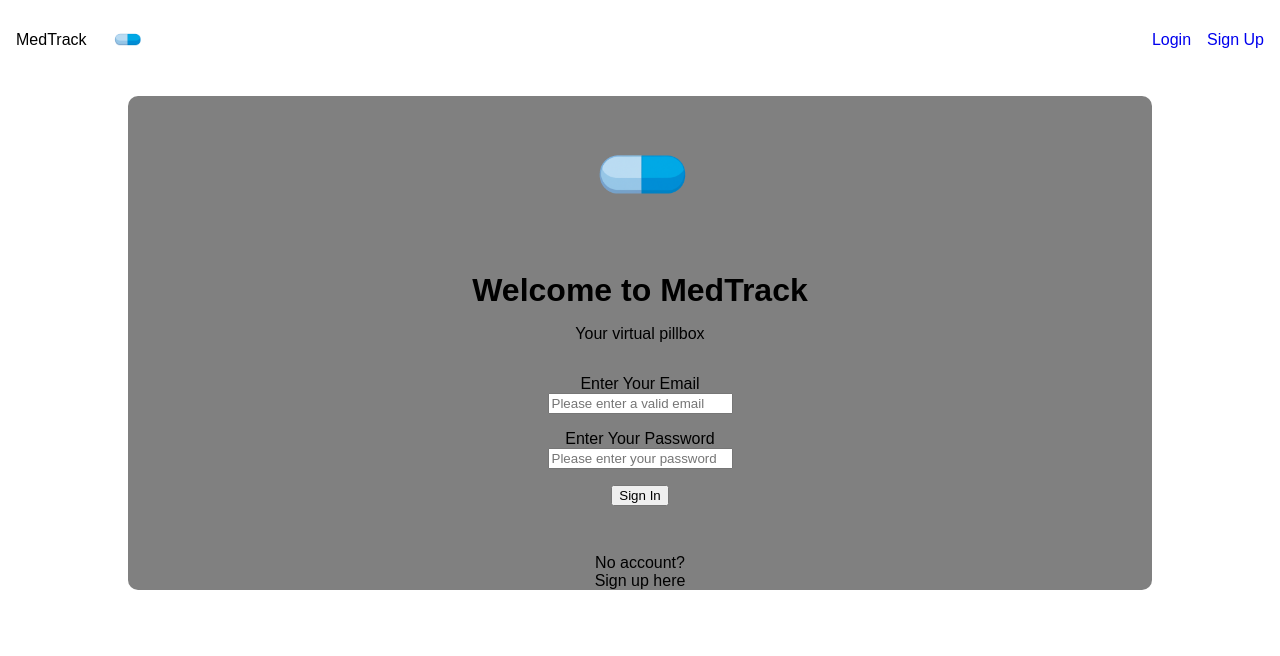
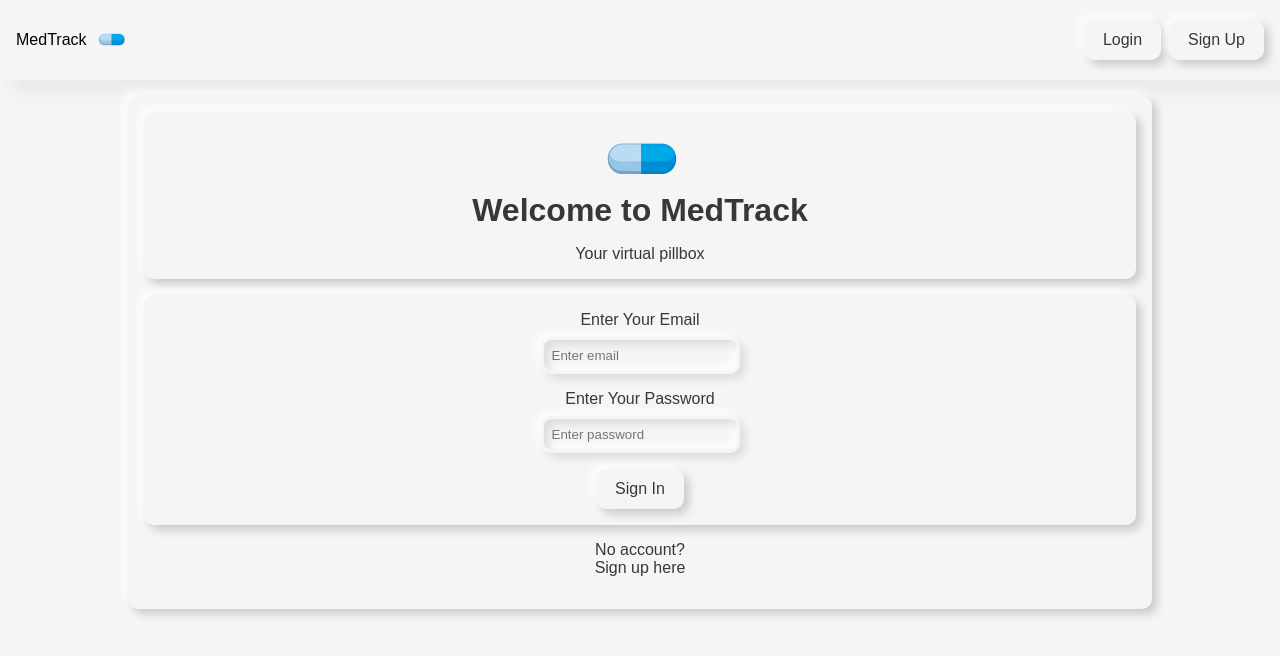
Before and after one commit to ryeetc/capstone-client, a React (Create React App) app: page / in a window 1280 px wide. Shown: the top 656 px of the page. Built offline with nearby package versions, Linux system fonts and the light colour scheme.

Commit message:
styling for landing and register and header

```diff
--- a/src/App.scss
+++ b/src/App.scss
@@ -5,6 +5,7 @@
 body{
     margin: 0;
     font-family: Arial, Helvetica, sans-serif;
+    background-color: #f5f5f5;
 }
 
 a {
--- a/src/components/header/Header.js
+++ b/src/components/header/Header.js
@@ -22,9 +22,9 @@ const Header = () => {
                     <img src={Logo} alt="Logo" className="header__logo"></img>
                 </div>
                 <nav className="header__nav">
-                    <NavLink to="/profile">Profile</NavLink>
-                    <NavLink to="/add">Add Med</NavLink>
-                    <NavLink to="/" onClick={handleLogout}>Logout</NavLink>
+                    <NavLink className="nav__link" to="/profile">Profile</NavLink>
+                    <NavLink className="nav__link" to="/add">Add Med</NavLink>
+                    <NavLink className="nav__link" to="/" onClick={handleLogout}>Logout</NavLink>
                 </nav>
             </header>
         )
@@ -38,8 +38,8 @@ const Header = () => {
                     <img src={Logo} alt="Logo" className="header__logo"></img>
                 </div>
                 <nav className="header__nav">
-                    <NavLink to="/">Login</NavLink>
-                    <NavLink to="/register">Sign Up</NavLink>
+                    <NavLink className="nav__link" to="/">Login</NavLink>
+                    <NavLink className="nav__link" to="/register">Sign Up</NavLink>
                 </nav>
             </header>
         )
--- a/src/components/header/Header.scss
+++ b/src/components/header/Header.scss
@@ -4,6 +4,9 @@
     align-items: center;
     padding: 1rem;
     overflow: hidden;
+    background-color: #f5f5f5;
+    box-shadow: 12px 12px 16px 0 rgba(0, 0, 0, 0.05);
+
 
     &__profile {
         display: flex;
@@ -14,8 +17,7 @@
     &__left {
         display: flex;
         align-items: center;
-        gap: 1rem;
-        width: 20rem;
+        width: 40%;
     }
 
     &__logo {
@@ -25,8 +27,30 @@
 
     &__nav {
         display: flex;
+        text-align: center;
         justify-content: right;
-        gap: 1rem;
-        width: 20rem;
+        align-items: center;
+        gap: 0.5rem;
+        width: 60%;
     }
 }
+
+.nav__link {
+    padding: 0.5rem 1rem;
+    border: none;
+    border-radius: 10px;
+    background-color: #f5f5f5;
+    color:#353839;
+    font-size: 1rem;
+    border: 3px solid #f5f5f5;
+    box-shadow:
+    5px 5px 10px 0 rgba(0, 0, 0, 0.18),
+    -5px -5px 10px 0 rgba(255, 255, 255, 0.8);
+    &:hover {
+        box-shadow:
+            inset 5px 5px 10px 0 rgba(0, 0, 0, 0.1),
+            inset -5px -5px 10px 0 rgba(255, 255, 255, 0.8),
+            1px 1px 5px 0 rgba(0, 0, 0, 0.18),
+            -1px -1px 5px 0 rgba(255, 255, 255, 0.8);
+        }
+}
--- a/src/pages/landing/Landing.js
+++ b/src/pages/landing/Landing.js
@@ -7,6 +7,10 @@ import Header from "../../components/header/Header"
 const Landing = () => {
 
     const navigate = useNavigate()
+
+    const toSignup = () => {
+        navigate("/register")
+    }
 
     const handleLoginClick = (event) => {
         event.preventDefault()
@@ -39,14 +43,14 @@ const Landing = () => {
                 </div>
                 <form className="landing__form" onSubmit={handleLoginClick}>
                     <label className="landing__form--label"> Enter Your Email
-                        <input name="email" className="landing__form--input" placeholder="Please enter a valid email"></input>
+                        <input name="email" className="landing__form--input" placeholder="Enter email"></input>
                     </label>
                     <label className="landing__form--label"> Enter Your Password
-                        <input name="password" className="landing__form--input" placeholder="Please enter your password"></input>
+                        <input name="password" className="landing__form--input" placeholder="Enter password"></input>
                     </label>
                     <button className="landing__form--button" >Sign In</button>
                 </form>
-                <div className="landing__cta">
+                <div className="landing__cta" onClick={toSignup}>
                     <span className="landing__cta--label">No account?</span>
                     <span className="landing__cta--label">Sign up here</span>
                 </div>
--- a/src/pages/landing/Landing.scss
+++ b/src/pages/landing/Landing.scss
@@ -1,23 +1,37 @@
 .landing {
-    background-color: grey;
+    background-color: #f5f5f5;
     border-radius: 10px;
     margin: 1rem 10% 0rem 10%;
+    color: 	#353839;
+    padding: 1rem;
+    box-shadow:
+    5px 5px 10px 0 rgba(0, 0, 0, 0.18),
+    -5px -5px 10px 0 rgba(255, 255, 255, 0.8);
 
     &__top {
         display: flex;
+        padding: 1rem;
         flex-direction: column;
         align-items: center;
-        margin-bottom: 2rem;
+        margin-bottom: 1rem;
+        border-radius: 10px;
         gap: 1rem;
+        box-shadow:
+        5px 5px 10px 0 rgba(0, 0, 0, 0.18),
+        -5px -5px 10px 0 rgba(255, 255, 255, 0.8);
     }
 
     &__logo {
-        width: 10rem;
+        margin-top: -2rem;
+        width: 8rem;
         border-radius: 50%;
     }
 
     &__welcome{
         margin: 0rem;
+        margin-top: -3rem;
+        text-align: center;
+
     }
 
     &__intro {
@@ -25,22 +39,69 @@
     }
 
     &__form {
+        box-shadow:
+    5px 5px 10px 0 rgba(0, 0, 0, 0.18),
+    -5px -5px 10px 0 rgba(255, 255, 255, 0.8);
+        padding: 1rem;
+        gap: 1rem;
+        border-radius: 10px;
         display: flex;
         flex-direction: column;
         align-items: center;
-        gap: 1rem;
     }
 
     &__cta {
+        padding: 1rem;
         display: flex;
         flex-direction: column;
-        margin-top: 3rem;
         align-items: center;
+
     }
 }
 
-label{
+.landing__form--label{
+    border-radius: 10px;
     display: flex;
     flex-direction: column;
     align-items: center;
 }
+
+.landing__form--input {
+    margin-top: 0.5rem;
+    background-color: #f5f5f5;
+    border-radius: 10px;
+    padding: 0.5rem;
+    border: none;
+    color:#353839;
+    border: 3px solid #f5f5f5;
+    box-shadow:
+    inset 5px 5px 10px 0 rgba(0, 0, 0, 0.1),
+    inset -5px -5px 10px 0 rgba(255, 255, 255, 0.8),
+    5px 5px 10px 0 rgba(0, 0, 0, 0.1),
+        -5px -5px 10px 0 rgba(255, 255, 255, 0.8);
+
+}
+
+.landing__form--button {
+    padding: 0.5rem 1rem;
+    border: none;
+    border-radius: 10px;
+    background-color: #f5f5f5;
+    color:#353839;
+    font-size: 1rem;
+    border: 3px solid #f5f5f5;
+    box-shadow:
+    5px 5px 10px 0 rgba(0, 0, 0, 0.18),
+    -5px -5px 10px 0 rgba(255, 255, 255, 0.8);
+    &:hover {
+        box-shadow:
+    inset 5px 5px 10px 0 rgba(0, 0, 0, 0.1),
+    inset -5px -5px 10px 0 rgba(255, 255, 255, 0.8),
+    1px 1px 5px 0 rgba(0, 0, 0, 0.18),
+    -1px -1px 5px 0 rgba(255, 255, 255, 0.8);
+    }
+}
+
+.landing__cta {
+    cursor: pointer;
+}
--- a/src/pages/register/Register.js
+++ b/src/pages/register/Register.js
@@ -48,19 +48,19 @@ const Register = () => {
                 </div>
                 <form className="register__form" onSubmit={handleRegisterClick}>
                     <label className="register__form--label"> Enter Your Email
-                        <input name="email" className="register__form--input" placeholder="Please enter a valid email"></input>
+                        <input name="email" className="register__form--input" placeholder="Enter email"></input>
                     </label>
                     <label className="register__form--label"> Enter Your First Name
-                        <input name="first_name" className="register__form--input" placeholder="Please enter a valid email"></input>
+                        <input name="first_name" className="register__form--input" placeholder="Enter First Name"></input>
                     </label>
                     <label className="register__form--label"> Enter Your Last Name
-                        <input name="last_name" className="register__form--input" placeholder="Please enter a valid email"></input>
+                        <input name="last_name" className="register__form--input" placeholder="Enter Last Name"></input>
                     </label>
                     <label className="register__form--label"> Enter Your Password
-                        <input type="password" name="password" className="register__form--input pass" placeholder="Please enter your password"></input>
+                        <input type="password" name="password" className="register__form--input pass" placeholder="Enter password"></input>
                     </label>
                     <label className="register__form--label"> Confirm Your Password
-                        <input type="password" name="confirm" className="register__form--input pass" placeholder="Please enter your password"></input>
+                        <input type="password" name="confirm" className="register__form--input pass" placeholder="Confirm password"></input>
                     </label>
                     <button className="register__form--button" >Register</button>
                 </form>
--- a/src/pages/register/Register.scss
+++ b/src/pages/register/Register.scss
@@ -0,0 +1,93 @@
+.register {
+    background-color: #f5f5f5;
+    border-radius: 10px;
+    margin: 1rem 10% 0rem 10%;
+    color: 	#353839;
+    padding: 1rem;
+    gap: 1rem;
+    box-shadow:
+    5px 5px 10px 0 rgba(0, 0, 0, 0.18),
+    -5px -5px 10px 0 rgba(255, 255, 255, 0.8);
+    display: flex;
+    flex-direction: column;
+    align-items: center;
+
+    &__top {
+        width: 90%;
+        background-color: #f5f5f5;
+        border-radius: 10px;
+        color: 	#353839;
+        padding: 1rem;
+        box-shadow:
+        5px 5px 10px 0 rgba(0, 0, 0, 0.18),
+        -5px -5px 10px 0 rgba(255, 255, 255, 0.8);
+        display: flex;
+        flex-direction: column;
+        align-items: center;
+    }
+
+    &__intro {
+        text-align: center;
+    }
+
+    &__logo{
+        width: 5rem;
+    }
+
+    &__form {
+        width: 90%;
+        background-color: #f5f5f5;
+        border-radius: 10px;
+        color: 	#353839;
+        padding: 1rem;
+        gap: 0.5rem;
+        box-shadow:
+        5px 5px 10px 0 rgba(0, 0, 0, 0.18),
+        -5px -5px 10px 0 rgba(255, 255, 255, 0.8);
+        display: flex;
+        flex-direction: column;
+        align-items: center;
+
+        &--label {
+            border-radius: 10px;
+            display: flex;
+            flex-direction: column;
+            align-items: center;
+        }
+
+        &--input {
+            margin-top: 0.5rem;
+            background-color: #f5f5f5;
+            border-radius: 10px;
+            padding: 0.5rem;
+            border: none;
+            color:#353839;
+            border: 3px solid #f5f5f5;
+            box-shadow:
+            inset 5px 5px 10px 0 rgba(0, 0, 0, 0.1),
+            inset -5px -5px 10px 0 rgba(255, 255, 255, 0.8),
+            5px 5px 10px 0 rgba(0, 0, 0, 0.1),
+            -5px -5px 10px 0 rgba(255, 255, 255, 0.8);
+        }
+
+        &--button {
+            padding: 0.5rem 1rem;
+            border: none;
+            border-radius: 10px;
+            background-color: #f5f5f5;
+            color:#353839;
+            font-size: 1rem;
+            border: 3px solid #f5f5f5;
+            box-shadow:
+            5px 5px 10px 0 rgba(0, 0, 0, 0.18),
+            -5px -5px 10px 0 rgba(255, 255, 255, 0.8);
+            &:hover {
+                box-shadow:
+                    inset 5px 5px 10px 0 rgba(0, 0, 0, 0.1),
+                    inset -5px -5px 10px 0 rgba(255, 255, 255, 0.8),
+                    1px 1px 5px 0 rgba(0, 0, 0, 0.18),
+                    -1px -1px 5px 0 rgba(255, 255, 255, 0.8);
+                }
+        }
+    }
+}
```
